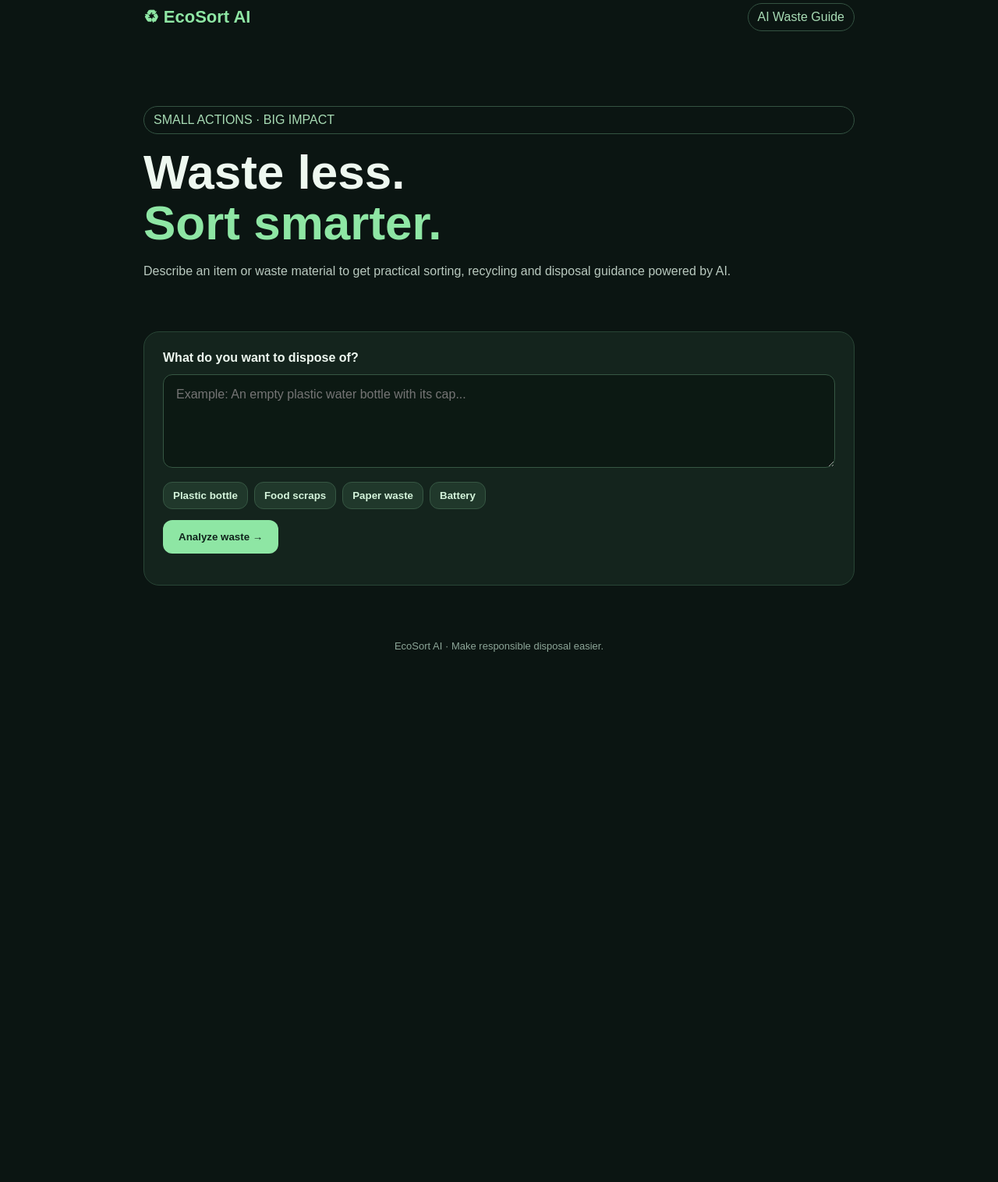
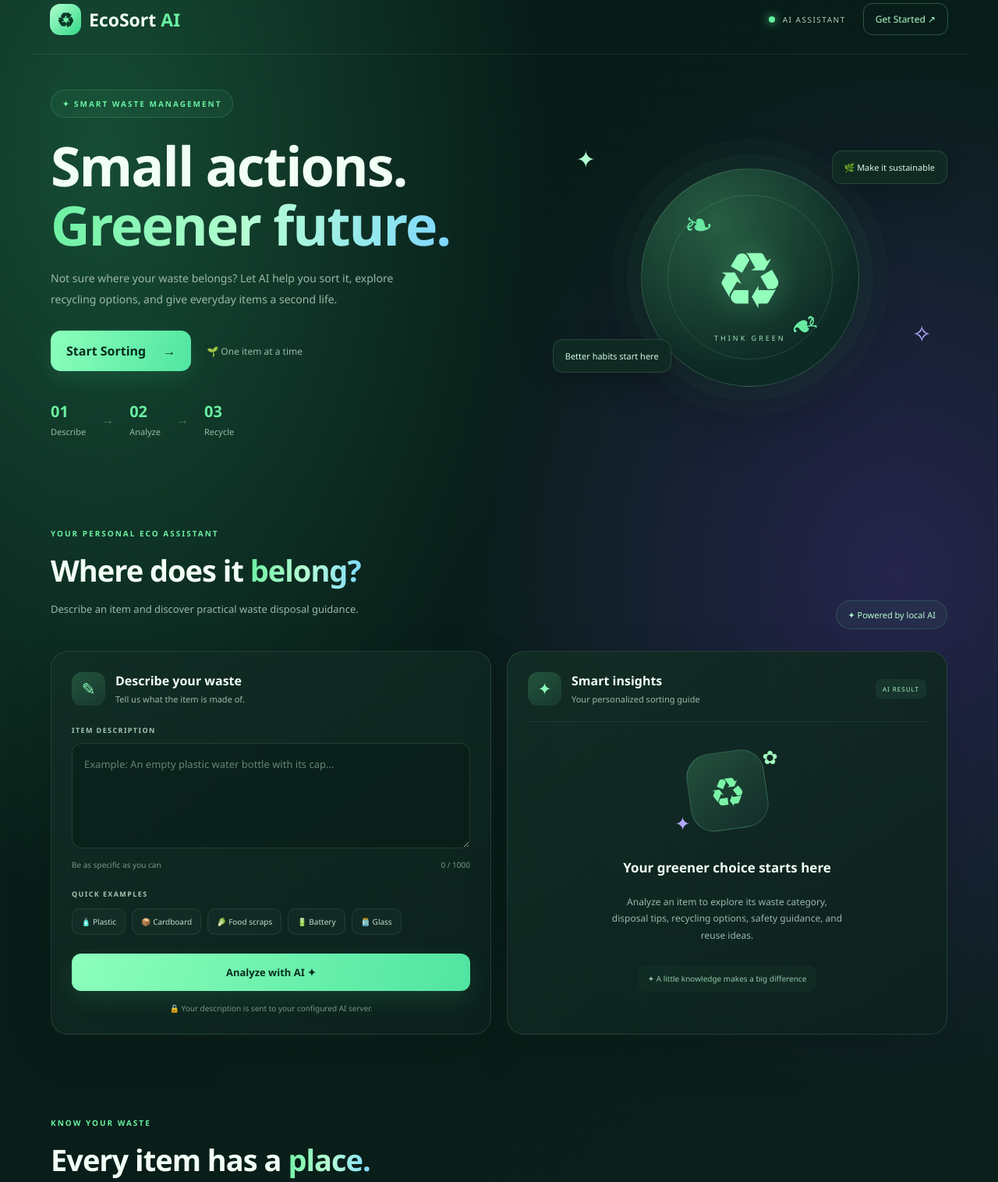
Before and after one commit to rakibulhasanrakibofficial/mock_hackathon_structure, a website: page public/index.html in a window 1280 px wide. Shown: the part 20-1536 px from the top of the page at 78% size. Before the commit the page ends 884 px from the top, so only its background shows below. Drawn offline with Linux system fonts and the light colour scheme.

Commit message:
feat: finalize EcoSort AI homepage

```diff
--- a/public/index.html
+++ b/public/index.html
@@ -4,143 +4,328 @@
 <head>
   <meta charset="UTF-8">
   <meta name="viewport" content="width=device-width, initial-scale=1.0">
-  <meta name="theme-color" content="#10231c">
-  <title>EcoSort AI | Smarter Waste Sorting</title>
-  <style>
-    * { box-sizing: border-box; }
-    body {
-      margin: 0; font-family: Arial, sans-serif;
-      background: #0b1512; color: #eef8f0;
-      min-height: 100vh;
-    }
-    header, main { max-width: 960px; margin: auto; padding: 24px; }
-    header { display: flex; justify-content: space-between; align-items: center; }
-    .logo { font-size: 22px; font-weight: 800; color: #8ee6a4; }
-    .pill { border: 1px solid #345342; border-radius: 30px; padding: 8px 12px; color: #a8dcb5; }
-    .hero { padding-top: 48px; padding-bottom: 30px; }
-    h1 { font-size: clamp(36px, 7vw, 62px); margin: 16px 0; line-height: 1.05; }
-    h1 span { color: #8ee6a4; }
-    p { color: #b9c9bf; line-height: 1.7; }
-    .panel {
-      background: #14241d; border: 1px solid #294536;
-      border-radius: 20px; padding: 24px; margin: 18px 0;
-    }
-    label { display: block; font-weight: bold; margin-bottom: 12px; }
-    textarea {
-      width: 100%; min-height: 120px; padding: 16px;
-      background: #0c1913; color: white;
-      border: 1px solid #365743; border-radius: 12px;
-      font: inherit; resize: vertical;
-    }
-    button {
-      border: 0; background: #8ee6a4; color: #10231c;
-      padding: 14px 20px; border-radius: 12px;
-      font-weight: 800; cursor: pointer; margin-top: 14px;
-    }
-    button:disabled { opacity: .6; cursor: wait; }
-    .examples { display: flex; flex-wrap: wrap; gap: 8px; margin-top: 14px; }
-    .examples button {
-      margin: 0; background: #20382b; color: #d5f5dc;
-      border: 1px solid #365743; padding: 9px 12px;
-    }
-    #result { white-space: pre-wrap; line-height: 1.8; overflow-wrap: anywhere; }
-    .hidden { display: none; }
-    footer { text-align: center; padding: 28px; color: #8da698; font-size: 13px; }
-  </style>
+  <meta name="theme-color" content="#071b17">
+
+  <meta name="description"
+        content="EcoSort AI helps you sort waste, discover recycling options, and make sustainable choices.">
+
+  <title>EcoSort AI — Small Actions, Greener Future</title>
+
+  <link rel="preconnect" href="https://fonts.googleapis.com">
+  <link rel="preconnect" href="https://fonts.gstatic.com" crossorigin>
+  <link href="https://fonts.googleapis.com/css2?family=DM+Sans:wght@400;500;600;700&family=Outfit:wght@400;500;600;700;800&display=swap"
+        rel="stylesheet">
+
+  <link rel="stylesheet" href="style.css">
+  <script src="app.js" defer></script>
 </head>
+
 <body>
-  <header>
-    <div class="logo">♻ EcoSort AI</div>
-    <div class="pill">AI Waste Guide</div>
+  <div class="orb orb-one" aria-hidden="true"></div>
+  <div class="orb orb-two" aria-hidden="true"></div>
+
+  <!-- Navigation -->
+  <header class="navbar">
+    <a href="#" class="brand" aria-label="EcoSort AI home">
+      <span class="brand-icon" aria-hidden="true">♻</span>
+      <span>EcoSort<span class="brand-ai"> AI</span></span>
+    </a>
+
+    <nav class="nav-right" aria-label="Main navigation">
+      <span class="status-dot" aria-hidden="true"></span>
+      <span class="status-text">AI ASSISTANT</span>
+      <a href="#analyzer" class="nav-button">Get Started ↗</a>
+    </nav>
   </header>
 
   <main>
+    <!-- Hero -->
     <section class="hero">
-      <div class="pill">SMALL ACTIONS · BIG IMPACT</div>
-      <h1>Waste less.<br><span>Sort smarter.</span></h1>
-      <p>Describe an item or waste material to get practical sorting, recycling and disposal guidance powered by AI.</p>
+      <div class="hero-copy">
+        <div class="eyebrow">
+          <span aria-hidden="true">✦</span>
+          SMART WASTE MANAGEMENT
+        </div>
+
+        <h1>
+          Small actions.<br>
+          <span class="gradient-text">Greener future.</span>
+        </h1>
+
+        <p class="hero-description">
+          Not sure where your waste belongs? Let AI help you sort it,
+          explore recycling options, and give everyday items a second life.
+        </p>
+
+        <div class="hero-actions">
+          <a href="#analyzer" class="primary-button">
+            Start Sorting <span aria-hidden="true">→</span>
+          </a>
+          <span class="hero-note">🌱 One item at a time</span>
+        </div>
+
+        <div class="mini-stats" aria-label="Three simple steps">
+          <div>
+            <strong>01</strong>
+            <span>Describe</span>
+          </div>
+          <span class="stat-arrow" aria-hidden="true">→</span>
+          <div>
+            <strong>02</strong>
+            <span>Analyze</span>
+          </div>
+          <span class="stat-arrow" aria-hidden="true">→</span>
+          <div>
+            <strong>03</strong>
+            <span>Recycle</span>
+          </div>
+        </div>
+      </div>
+
+      <div class="hero-art" aria-label="Recycling-inspired illustration">
+        <div class="art-glow"></div>
+
+        <div class="planet">
+          <div class="planet-inner">
+            <span class="leaf leaf-one" aria-hidden="true">❧</span>
+            <span class="planet-symbol" aria-hidden="true">♻</span>
+            <span class="planet-caption">THINK GREEN</span>
+            <span class="leaf leaf-two" aria-hidden="true">❧</span>
+          </div>
+        </div>
+
+        <div class="floating-tag tag-top">🌿 Make it sustainable</div>
+        <div class="floating-tag tag-bottom">
+          <span class="tiny-pulse" aria-hidden="true"></span>
+          Better habits start here
+        </div>
+
+        <span class="sparkle sparkle-one" aria-hidden="true">✦</span>
+        <span class="sparkle sparkle-two" aria-hidden="true">✧</span>
+      </div>
     </section>
 
-    <section class="panel">
-      <label for="waste">What do you want to dispose of?</label>
-      <textarea id="waste" maxlength="2000"
-        placeholder="Example: An empty plastic water bottle with its cap..."></textarea>
+    <!-- Waste Analyzer -->
+    <section class="analyzer-section" id="analyzer">
+      <div class="section-heading">
+        <div>
+          <span class="section-kicker">YOUR PERSONAL ECO ASSISTANT</span>
+          <h2>Where does it <span class="gradient-text">belong?</span></h2>
+          <p>
+            Describe an item and discover practical waste disposal guidance.
+          </p>
+        </div>
 
-      <div class="examples">
-        <button type="button" data-text="An empty plastic water bottle">Plastic bottle</button>
-        <button type="button" data-text="Leftover vegetable peels">Food scraps</button>
-        <button type="button" data-text="Old newspapers and cardboard">Paper waste</button>
-        <button type="button" data-text="A used household battery">Battery</button>
+        <div class="ai-pill">
+          <span aria-hidden="true">✦</span>
+          Powered by local AI
+        </div>
       </div>
 
-      <button id="submit">Analyze waste →</button>
-      <p id="status" role="status"></p>
+      <div class="workspace">
+        <!-- Input Panel -->
+        <div class="input-panel glass-card">
+          <div class="panel-heading">
+            <div class="panel-icon" aria-hidden="true">✎</div>
+            <div>
+              <h3>Describe your waste</h3>
+              <p>Tell us what the item is made of.</p>
+            </div>
+          </div>
+
+          <form id="waste-form">
+            <label for="waste">ITEM DESCRIPTION</label>
+
+            <textarea
+              id="waste"
+              name="waste"
+              maxlength="1000"
+              required
+              placeholder="Example: An empty plastic water bottle with its cap..."
+            ></textarea>
+
+            <div class="input-meta">
+              <span>Be as specific as you can</span>
+              <span id="char-count">0 / 1000</span>
+            </div>
+
+            <div class="examples-title">QUICK EXAMPLES</div>
+
+            <div class="example-list">
+              <button type="button" class="example-chip"
+                      data-example="An empty plastic water bottle">
+                🧴 Plastic
+              </button>
+
+              <button type="button" class="example-chip"
+                      data-example="Used cardboard packaging">
+                📦 Cardboard
+              </button>
+
+              <button type="button" class="example-chip"
+                      data-example="Leftover vegetable food scraps">
+                🥬 Food scraps
+              </button>
+
+              <button type="button" class="example-chip"
+                      data-example="An old household battery">
+                🔋 Battery
+              </button>
+
+              <button type="button" class="example-chip"
+                      data-example="A broken glass jar">
+                🫙 Glass
+              </button>
+            </div>
+
+            <button type="submit" id="analyze-btn" class="analyze-button">
+              <span id="button-text">Analyze with AI</span>
+              <span aria-hidden="true">✦</span>
+            </button>
+          </form>
+
+          <p class="privacy-note">
+            🔒 Your description is sent to your configured AI server.
+          </p>
+        </div>
+
+        <!-- Result Panel -->
+        <div class="result-panel glass-card" aria-live="polite">
+          <div class="result-top">
+            <div class="result-icon" aria-hidden="true">✦</div>
+
+            <div>
+              <h3>Smart insights</h3>
+              <p>Your personalized sorting guide</p>
+            </div>
+
+            <span class="result-label">AI RESULT</span>
+          </div>
+
+          <!-- Initial state -->
+          <div id="empty-state" class="empty-state">
+            <div class="empty-illustration">
+              <div class="empty-circle" aria-hidden="true">♻</div>
+              <span class="float-leaf" aria-hidden="true">✿</span>
+              <span class="float-star" aria-hidden="true">✦</span>
+            </div>
+
+            <h3>Your greener choice starts here</h3>
+            <p>
+              Analyze an item to explore its waste category, disposal tips,
+              recycling options, safety guidance, and reuse ideas.
+            </p>
+
+            <div class="empty-footer">
+              <span aria-hidden="true">✦</span>
+              A little knowledge makes a big difference
+            </div>
+          </div>
+
+          <!-- Loading state -->
+          <div id="loading-state" class="loading-state" hidden>
+            <div class="loader" aria-hidden="true"></div>
+            <h3>Thinking sustainably...</h3>
+            <p>AI is preparing your sorting guide. This may take a little while.</p>
+          </div>
+
+          <!-- AI results rendered by app.js -->
+          <div id="result-content" class="result-content" hidden>
+            <div class="answer-badge">🌿 ANALYSIS COMPLETE</div>
+
+            <div id="answer" class="answer-text"></div>
+
+            <button id="copy-btn" type="button" class="copy-button">
+              Copy results ↗
+            </button>
+          </div>
+
+          <!-- Error state -->
+          <div id="error-message" class="error-message" role="alert" hidden></div>
+        </div>
+      </div>
     </section>
 
-    <section id="output" class="panel hidden" aria-live="polite">
-      <h2>♻ Your sorting guide</h2>
-      <div id="result"></div>
-      <button id="copy" type="button">Copy guide</button>
+    <!-- Waste Categories -->
+    <section class="categories" id="categories">
+      <div class="category-heading">
+        <span class="section-kicker">KNOW YOUR WASTE</span>
+        <h2>Every item has a <span class="gradient-text">place.</span></h2>
+      </div>
+
+      <div class="category-grid">
+        <article class="category-card cat-green">
+          <span aria-hidden="true">🥬</span>
+          <h3>Organic</h3>
+          <p>Food scraps and leaves</p>
+        </article>
+
+        <article class="category-card cat-blue">
+          <span aria-hidden="true">🧴</span>
+          <h3>Plastic</h3>
+          <p>Bottles and containers</p>
+        </article>
+
+        <article class="category-card cat-orange">
+          <span aria-hidden="true">📦</span>
+          <h3>Paper</h3>
+          <p>Paper and cardboard</p>
+        </article>
+
+        <article class="category-card cat-purple">
+          <span aria-hidden="true">🫙</span>
+          <h3>Glass</h3>
+          <p>Jars and glass bottles</p>
+        </article>
+
+        <article class="category-card cat-pink">
+          <span aria-hidden="true">🔋</span>
+          <h3>E-waste</h3>
+          <p>Batteries and electronics</p>
+        </article>
+      </div>
+
+      <p class="category-note">
+        ♻️ Recycling rules vary by location. Check your local waste collection
+        guidance before disposing of an item.
+      </p>
+    </section>
+
+    <!-- Analysis History -->
+    <section class="history-section" id="history">
+      <div class="section-heading">
+        <div>
+          <span class="section-kicker">YOUR ECO JOURNEY</span>
+          <h2>Recent <span class="gradient-text">analyses.</span></h2>
+          <p>Revisit the waste items you have analyzed in this browser.</p>
+        </div>
+
+        <button id="clear-history" class="clear-history-btn" type="button">
+          Clear history
+        </button>
+      </div>
+
+      <div id="history-list" class="history-list">
+        <div class="history-empty">
+          <span aria-hidden="true">🌱</span>
+          <p>Your analysis history will appear here.</p>
+        </div>
+      </div>
     </section>
   </main>
 
-  <footer>EcoSort AI · Make responsible disposal easier.</footer>
+  <!-- Footer -->
+  <footer>
+    <a href="#" class="brand footer-brand">
+      <span class="brand-icon" aria-hidden="true">♻</span>
+      <span>EcoSort<span class="brand-ai"> AI</span></span>
+    </a>
 
-  <script>
-    const input = document.getElementById("waste");
-    const submit = document.getElementById("submit");
-    const status = document.getElementById("status");
-    const output = document.getElementById("output");
-    const result = document.getElementById("result");
+    <p>Built for a cleaner tomorrow. 🌍</p>
 
-    document.querySelectorAll("[data-text]").forEach(button => {
-      button.addEventListener("click", () => {
-        input.value = button.dataset.text;
-        input.focus();
-      });
-    });
-
-    submit.addEventListener("click", async () => {
-      const waste = input.value.trim();
-
-      if (!waste) {
-        status.textContent = "Please describe a waste item first.";
-        input.focus();
-        return;
-      }
-
-      submit.disabled = true;
-      status.textContent = "Analyzing... please wait.";
-      output.classList.add("hidden");
-
-      try {
-        const response = await fetch("/api/classify", {
-          method: "POST",
-          headers: { "Content-Type": "application/json" },
-          body: JSON.stringify({ waste })
-        });
-
-        const data = await response.json();
-        if (!response.ok) throw new Error(data.error || "Request failed.");
-
-        result.textContent = data.answer || "No answer returned.";
-        output.classList.remove("hidden");
-        status.textContent = "Analysis complete.";
-      } catch (error) {
-        status.textContent = error.message;
-      } finally {
-        submit.disabled = false;
-      }
-    });
-
-    document.getElementById("copy").addEventListener("click", async () => {
-      try {
-        await navigator.clipboard.writeText(result.textContent);
-        status.textContent = "Guide copied.";
-      } catch {
-        status.textContent = "Copy unavailable in this browser.";
-      }
-    });
-  </script>
+    <span class="footer-credit">
+      SMARTER SORTING · BETTER LIVING
+    </span>
+  </footer>
 </body>
 </html>
```
